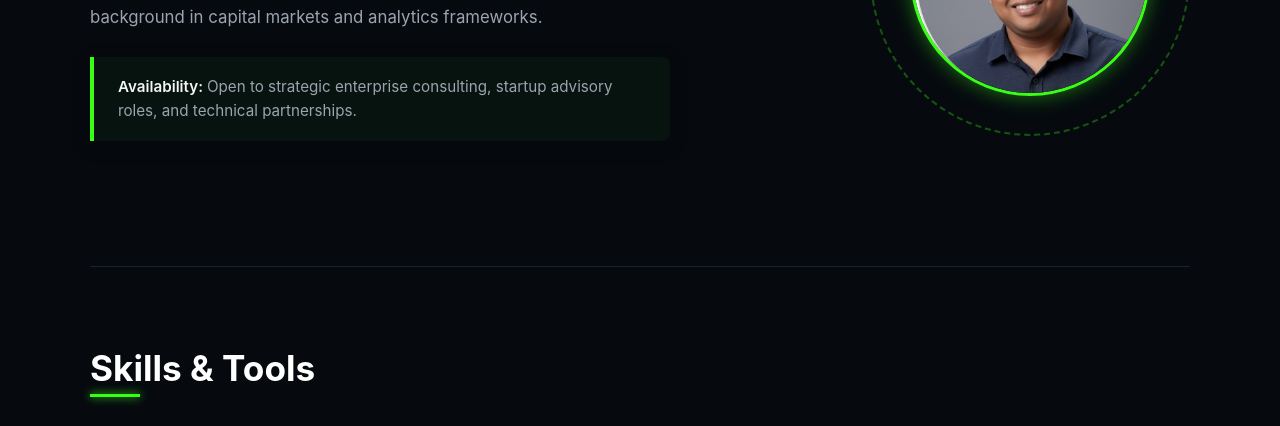
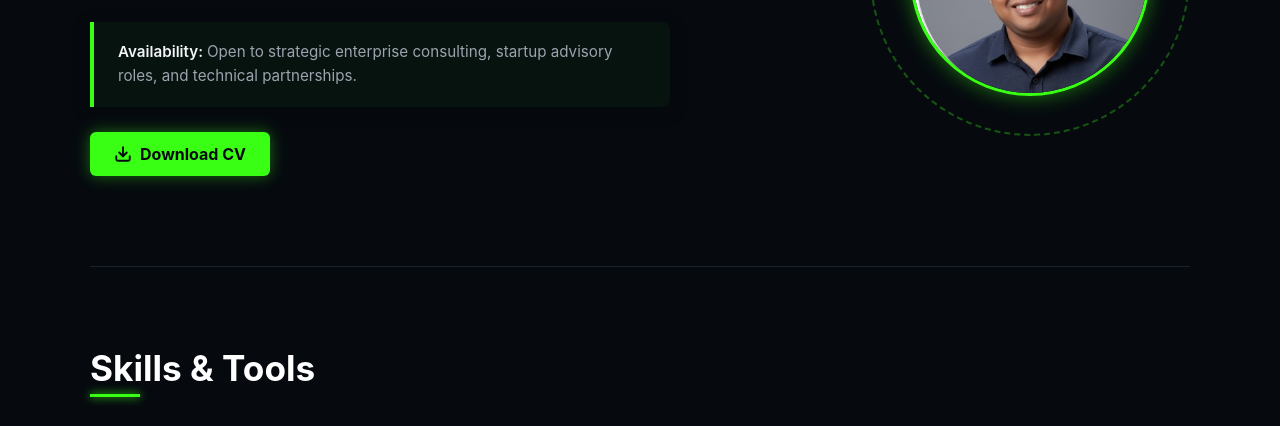
Before and after one commit to SRINIVASTA/srinivasta.github.io, a plain HTML site: page index.html in a window 1280 px wide. Shown: the part 374-800 px from the top of the page. Drawn offline with Linux system fonts and the light colour scheme.

Commit message:
Update index.html

```diff
--- a/index.html
+++ b/index.html
@@ -153,6 +153,18 @@ margin: 0;">
 strategic enterprise consulting, startup advisory roles, and technical partnerships.</span>
  </p>
  </div>
+ <!-- CV Download Button -->
+<div style="margin-top: 25px;">
+  <a href="my_cv.pdf" download="TA_Srinivas_CV.pdf" style="display: inline-flex; align-items: center; gap: 8px; background: var(--accent-glow); color: #060a0f; padding: 12px 24px; border-radius: 6px; font-weight: 700; text-decoration: none; transition: 0.3s; box-shadow: 0 0 15px rgba(57, 255, 20, 0.4);">
+    <svg width="18" height="18" viewBox="0 0 24 24" fill="none" stroke="currentColor" stroke-width="2.5" stroke-linecap="round" stroke-linejoin="round">
+      <path d="M21 15v4a2 2 0 0 1-2 2H5a2 2 0 0 1-2-2v-4"></path>
+      <polyline points="7 10 12 15 17 10"></polyline>
+      <line x1="12" y1="15" x2="12" y2="3"></line>
+    </svg>
+    Download CV
+  </a>
+</div>
+
  </div>
  <div class="hero-visual">
  <div class="graphic-ring"></div>
```
